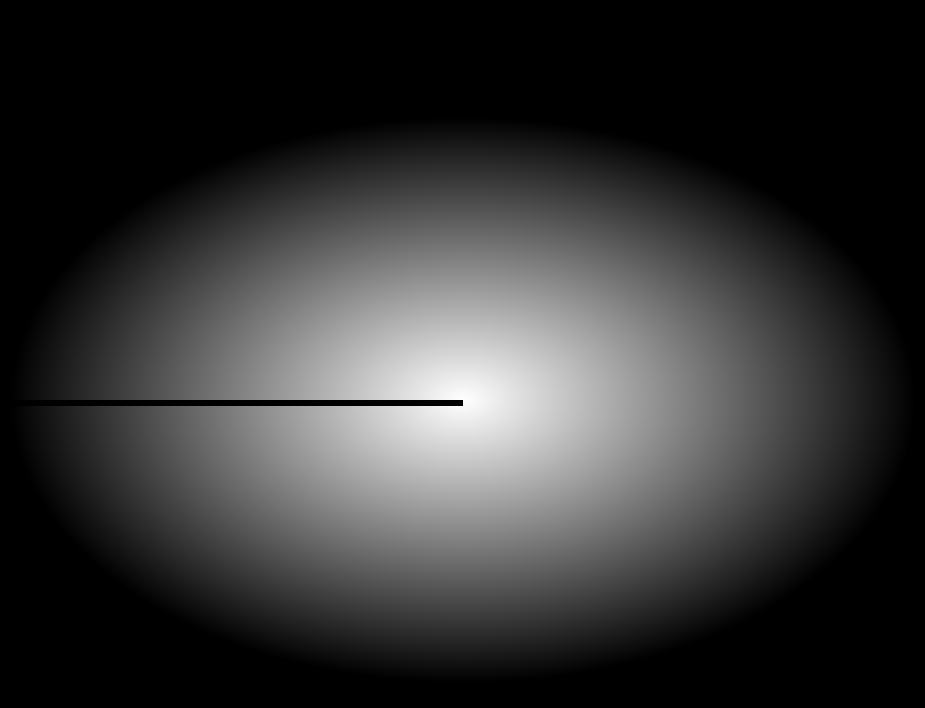
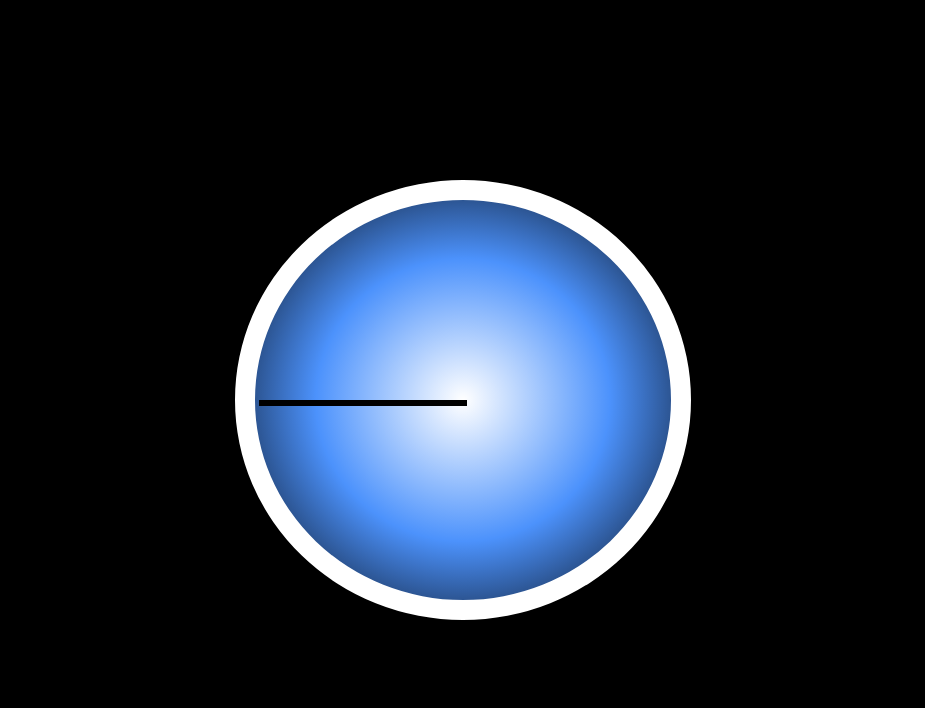
Before and after one commit to S-Rosemond/Javascript-30, a plain HTML site: page Js-Css-Clock/index.html in a window 1280 px wide. Shown: the whole page, without its empty margins (177-1102 px from the left). Drawn offline with Linux system fonts and the light colour scheme.

Commit message:
Styling break-point incase of error done

```diff
--- a/Js-Css-Clock/index.html
+++ b/Js-Css-Clock/index.html
@@ -8,13 +8,13 @@
     <link rel="stylesheet" href="./styles/styles.css">
 </head>
 <body>
-    <div class="clock">
-        <div class="clock-face">
+
+        <div class="clock">
           <div class="hand hour-hand"></div>
           <div class="hand min-hand"></div>
           <div class="hand second-hand"></div>
         </div>
-      </div>
+
 
     <script src="./scripts/clock.js"></script>
 </body>
--- a/Js-Css-Clock/styles/styles.scss
+++ b/Js-Css-Clock/styles/styles.scss
@@ -1,13 +1,29 @@
 body,
 html {
-	background-image: radial-gradient(white, black 50%, black);
+	background-color: black;
 	box-sizing: border-box;
 	margin: 0;
 	padding: 0;
 	height: 100vh;
+	display: flex;
+	align-items: center;
+	justify-content: center;
 }
 .clock {
-	width: 30rem;
+	width: 17rem;
+	height: 17rem;
+	border: 20px solid white;
+	background-image: radial-gradient(white, rgb(76, 146, 252) 50%, black);
+	border-radius: 50%;
+	position: relative;
+	@media (min-width: 768px) {
+		width: 26rem;
+		height: 25rem;
+	}
+	@media (min-width: width 1024px) {
+		width: 30rem;
+		height: 30rem;
+	}
 }
 
 .hand {
@@ -16,4 +32,5 @@ html {
 	background: black;
 	position: absolute;
 	top: 50%;
+	left: 1%;
 }
```
Also changed, not shown: Js-Css-Clock/styles/styles.css, 1 other file.
